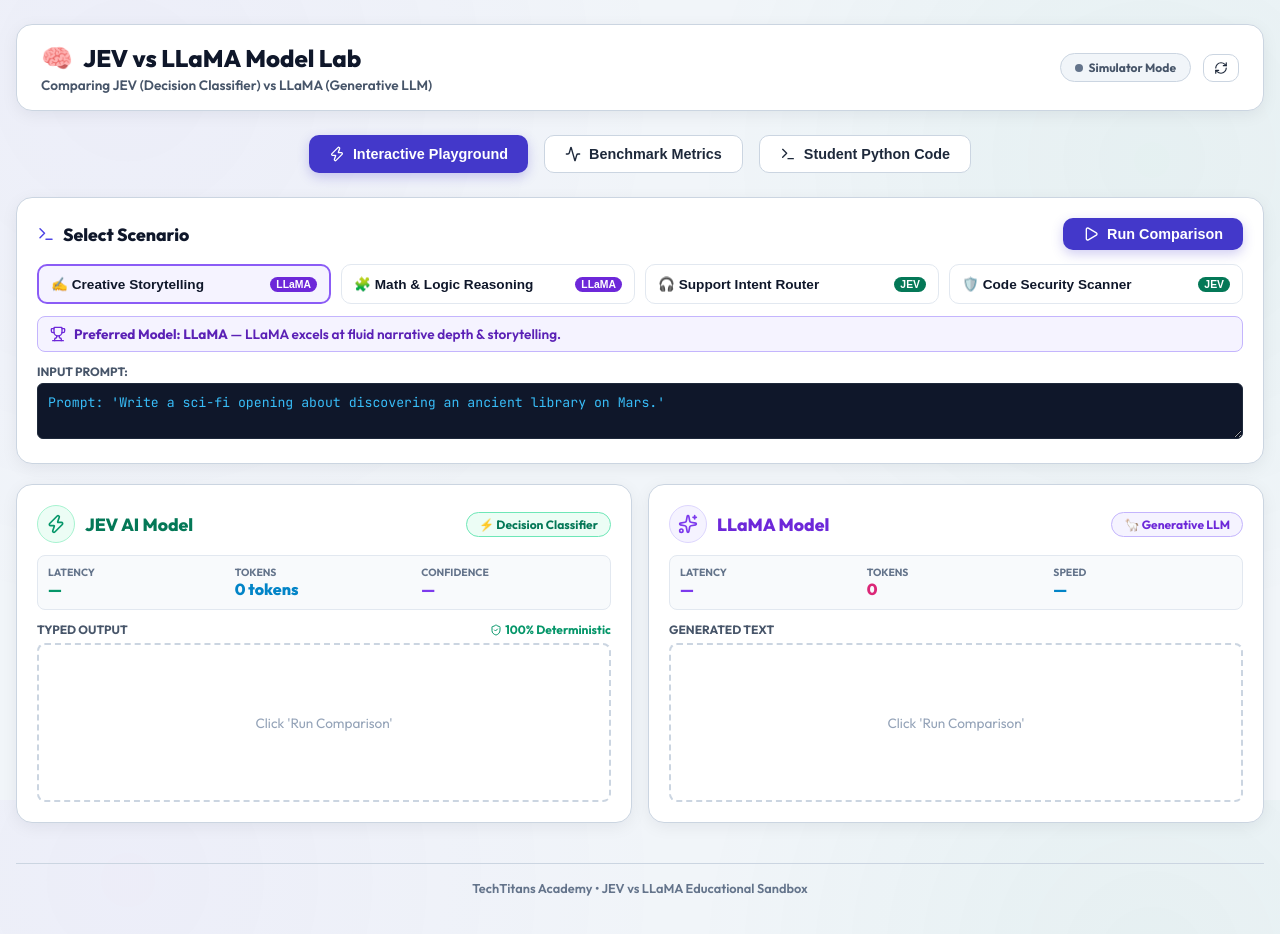
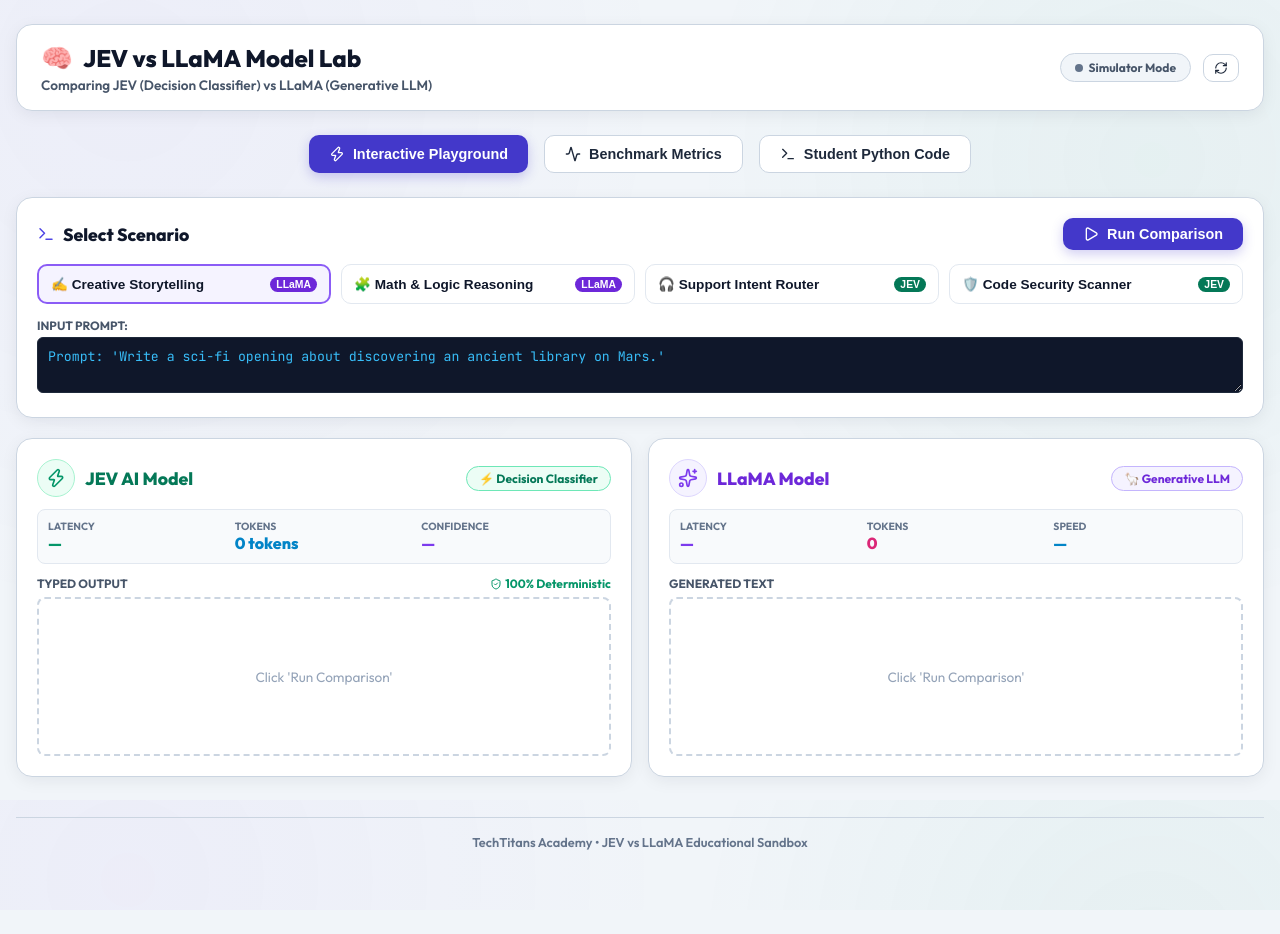
Before and after one commit to TechTitans-Academy/jev-vs-llama-lab, a React (Vite) app: page / in a window 1280 px wide. Shown: the top 934 px of the page. After the commit the page ends 910 px from the top, so only its background shows below. Built offline with nearby package versions, Linux system fonts and the light colour scheme; no server answers.

Commit message:
Remove tip banner from InteractivePlayground

```diff
--- a/src/components/InteractivePlayground.jsx
+++ b/src/components/InteractivePlayground.jsx
@@ -1,5 +1,5 @@
 import React, { useState } from 'react';
-import { Play, Zap, Sparkles, ShieldCheck, Clock, Terminal, Trophy } from 'lucide-react';
+import { Play, Zap, Sparkles, ShieldCheck, Clock, Terminal } from 'lucide-react';
 import { SCENARIOS } from '../data/scenarios';
 
 export default function InteractivePlayground({ useRealOllama, ollamaStatus }) {
@@ -156,26 +156,8 @@
           })}
         </div>
 
-        {/* Winner Highlight */}
-        <div style={{
-          marginTop: '12px',
-          background: currentScenario.winner === 'LLaMA' ? '#f5f3ff' : '#ecfdf5',
-          border: `1px solid ${currentScenario.winner === 'LLaMA' ? '#c4b5fd' : '#a7f3d0'}`,
-          padding: '8px 12px',
-          borderRadius: '8px',
-          display: 'flex',
-          alignItems: 'center',
-          gap: '8px',
-          fontSize: '0.85rem'
-        }}>
-          <Trophy size={16} color={currentScenario.winner === 'LLaMA' ? '#6d28d9' : '#047857'} />
-          <span style={{ color: currentScenario.winner === 'LLaMA' ? '#5b21b6' : '#065f46', fontWeight: 600 }}>
-            <strong>Preferred Model: {currentScenario.winner}</strong> — {currentScenario.winnerReason}
-          </span>
-        </div>
-
         {/* Input Prompt Box */}
-        <div style={{ marginTop: '12px' }}>
+        <div style={{ marginTop: '14px' }}>
           <label style={{ fontSize: '0.75rem', fontWeight: 700, color: '#475569', display: 'block', marginBottom: '4px' }}>
             INPUT PROMPT:
           </label>
@@ -206,8 +188,6 @@
 
           <div style={{ display: 'flex', justifyContent: 'space-between', alignItems: 'center' }}>
             <div style={{ display: 'flex', alignItems: 'center', gap: '10px' }}>
-
-              {/* Perfectly centered circular icon container for JEV */}
               <div style={{
                 width: '38px',
                 height: '38px',
@@ -273,8 +253,6 @@
 
           <div style={{ display: 'flex', justifyContent: 'space-between', alignItems: 'center' }}>
             <div style={{ display: 'flex', alignItems: 'center', gap: '10px' }}>
-
-              {/* Perfectly centered circular icon container for LLaMA */}
               <div style={{
                 width: '38px',
                 height: '38px',
```
